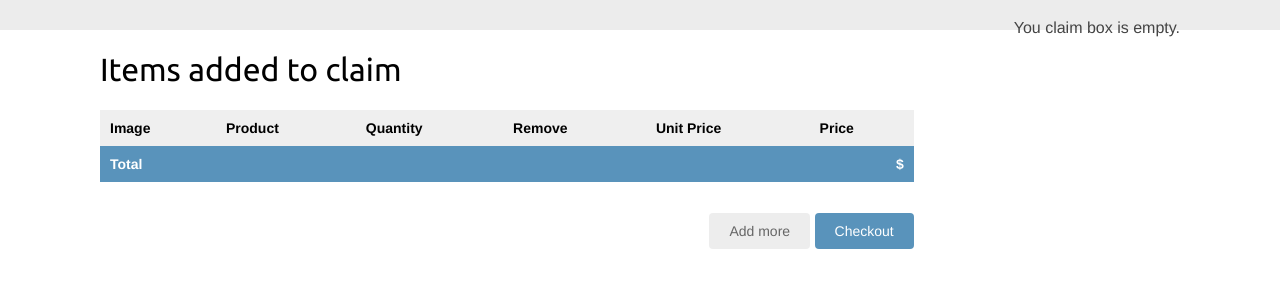
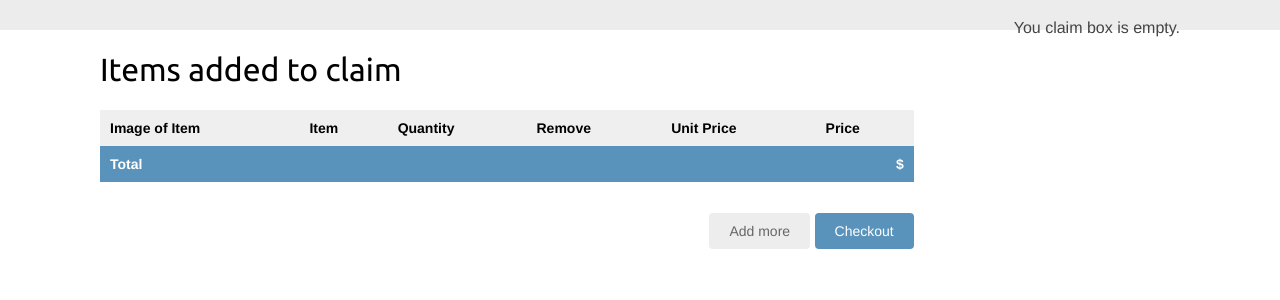
Before and after one commit to EliteBoatengJohnson/franpoUG, a Django app: template UGfindme/claim/templates/claim/detail.html in a window 1280 px wide. Shown: the part 68-368 px from the top of the page. Run offline with Django 5.2, Linux system fonts and the light colour scheme; the template is opened without the code that fills it, so the values that code supplies are empty; some libraries are stand-ins or nearby versions.

Commit message:
got the claim page working making modifications

```diff
--- a/UGfindme/UGfindme/urls.py
+++ b/UGfindme/UGfindme/urls.py
@@ -21,8 +21,9 @@
 from django.conf.urls.static import static
 urlpatterns = [
     path("admin/", admin.site.urls),
+    path('claim/', include('claim.urls',namespace='claim')),
     path('',include('shop.urls',namespace='shop')),
-    path('claim/', include('claim.urls',namespace='claim')),
+
 ]
 
 if settings.DEBUG:
--- a/UGfindme/claim/templates/claim/detail.html
+++ b/UGfindme/claim/templates/claim/detail.html
@@ -10,8 +10,8 @@
     <table class="claim">
         <thread>
             <tr>
-                <th>Image</th>
-                <th>Product</th>
+                <th>Image of Item</th>
+                <th>Item</th>
                 <th>Quantity</th>
                 <th>Remove</th>
                 <th>Unit Price</th>
```
Also changed, not shown: UGfindme/db.sqlite3.
